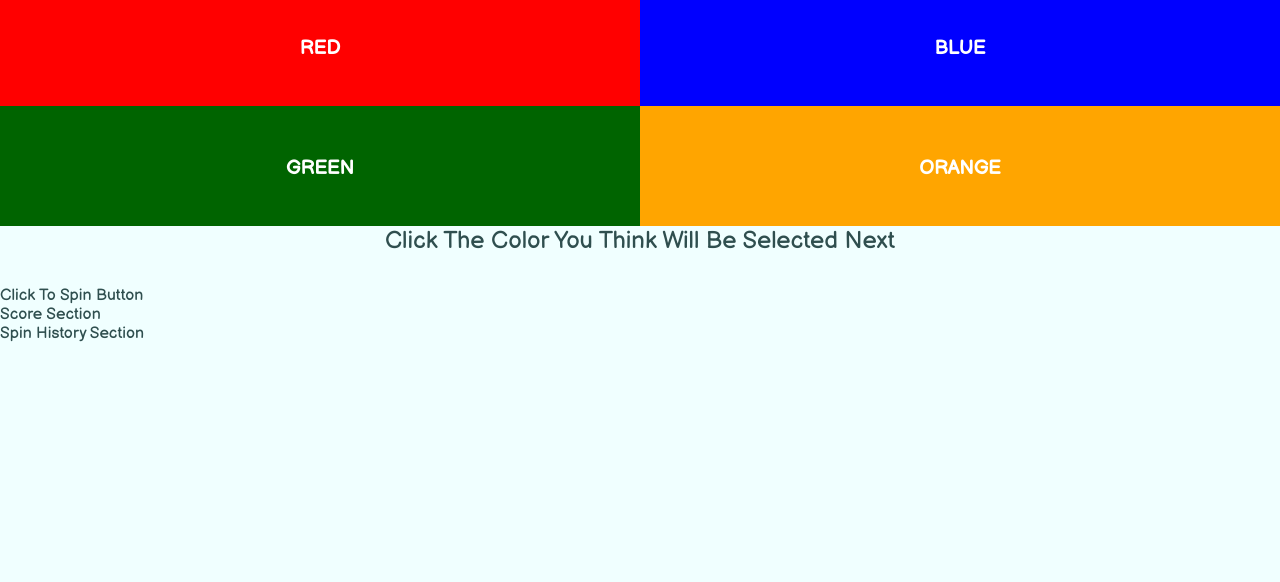
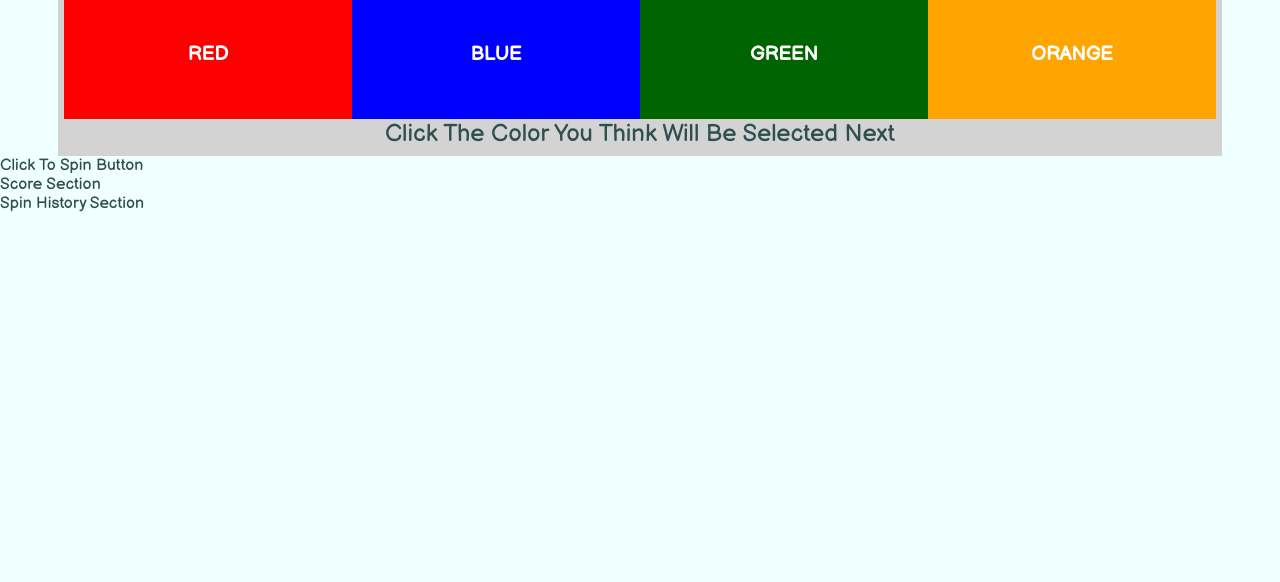
Before and after one commit to stephenlynch-ops/Guessing_Wheel, a plain HTML site: page index.html in a window 1280 px wide. Shown: the part 218-800 px from the top of the page. Drawn offline with Linux system fonts and the light colour scheme.

Commit message:
STYLE: Add color selection board and styled

```diff
--- a/assets/css/styles.css
+++ b/assets/css/styles.css
@@ -32,11 +32,17 @@ body {
 
 #color-selection-section {
     width: 100%;
-    height: 300px;
 }
 
-#red-slice {
-    width: 50%;
+#color-selection-board {
+    width: 90%;
+    padding: 6px;
+    margin: auto;
+    background-color: #d3d3d3;
+}
+
+#red-block {
+    width: 25%;
     height: 40%;
     border: 1px solid #ff0000;
     background-color: #ff0000;
@@ -49,12 +55,12 @@ body {
     line-height: 6.5;
 }
 
-#blue-slice {
-    width: 50%;
+#blue-block {
+    width: 25%;
     height: 40%;
     border: 1px solid #0000ff;
     background-color: #0000ff;
-    float: right;
+    float: left;
     box-sizing: border-box;
     color: #ffffff;
     text-align: center;
@@ -63,8 +69,8 @@ body {
     line-height: 6.5;
 }
 
-#green-slice {
-    width: 50%;
+#green-block {
+    width: 25%;
     height: 40%;
     border: 1px solid #006400;
     background-color: #006400;
@@ -77,12 +83,12 @@ body {
     line-height: 6.5;
 }
 
-#orange-slice {
-    width: 50%;
+#orange-block {
+    width: 25%;
     height: 40%;
     border: 1px solid #ffa500;
     background-color: #ffa500;
-    float: right;
+    float: left;
     box-sizing: border-box;
     color: #ffffff;
     text-align: center;
@@ -91,25 +97,25 @@ body {
     line-height: 6.5;
 }
 
-#red-slice:hover {
+#red-block:hover {
     background-color: #ffffff;
     color: #ff0000;
     text-decoration: underline;
 }
 
-#blue-slice:hover {
+#blue-block:hover {
     background-color: #ffffff;
     color: #0000ff;
     text-decoration: underline;
 }
 
-#green-slice:hover {
+#green-block:hover {
     background-color: #ffffff;
     color: #006400;
     text-decoration: underline;
 }
 
-#orange-slice:hover {
+#orange-block:hover {
     background-color: #ffffff;
     color: #ffa500;
     text-decoration: underline;
--- a/index.html
+++ b/index.html
@@ -16,11 +16,13 @@
     </section>
 
     <section id="color-selection-section">
-        <div data-type="red" id="red-slice" class="color-choice">RED</div>
-        <div data-type="blue" id="blue-slice" class="color-choice">BLUE</div>
-        <div data-type="green" id="green-slice" class="color-choice">GREEN</div>
-        <div data-type="orange" id="orange-slice" class="color-choice">ORANGE</div>
-        <div id="instruction">Click The Color You Think Will Be Selected Next</div>
+        <div id="color-selection-board">
+            <div data-type="red" id="red-block" class="color-choice">RED</div>
+            <div data-type="blue" id="blue-block" class="color-choice">BLUE</div>
+            <div data-type="green" id="green-block" class="color-choice">GREEN</div>
+            <div data-type="orange" id="orange-block" class="color-choice">ORANGE</div>
+            <div id="instruction">Click The Color You Think Will Be Selected Next</div>
+        </div>
     </section>
 
     <section>Click To Spin Button</section>
```
